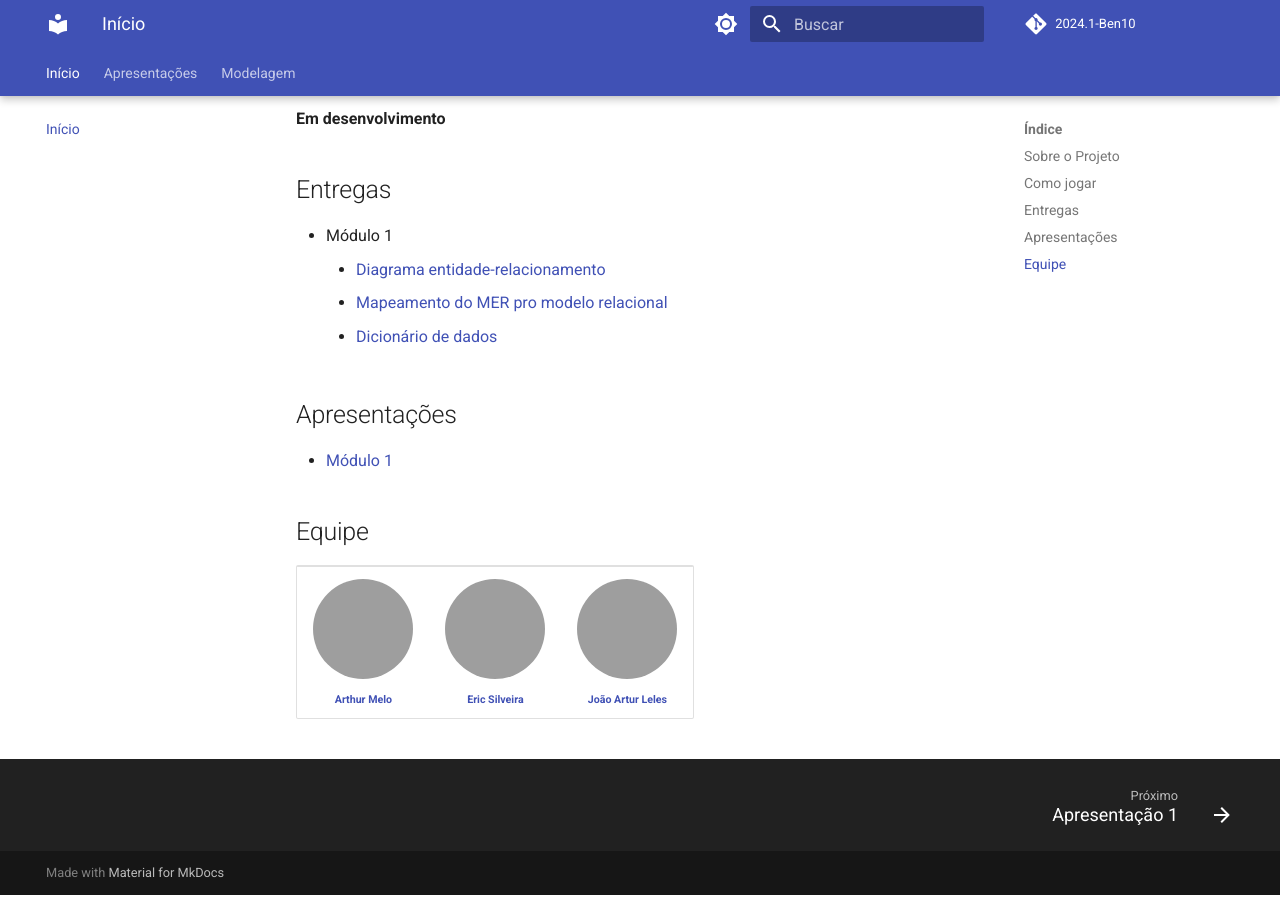
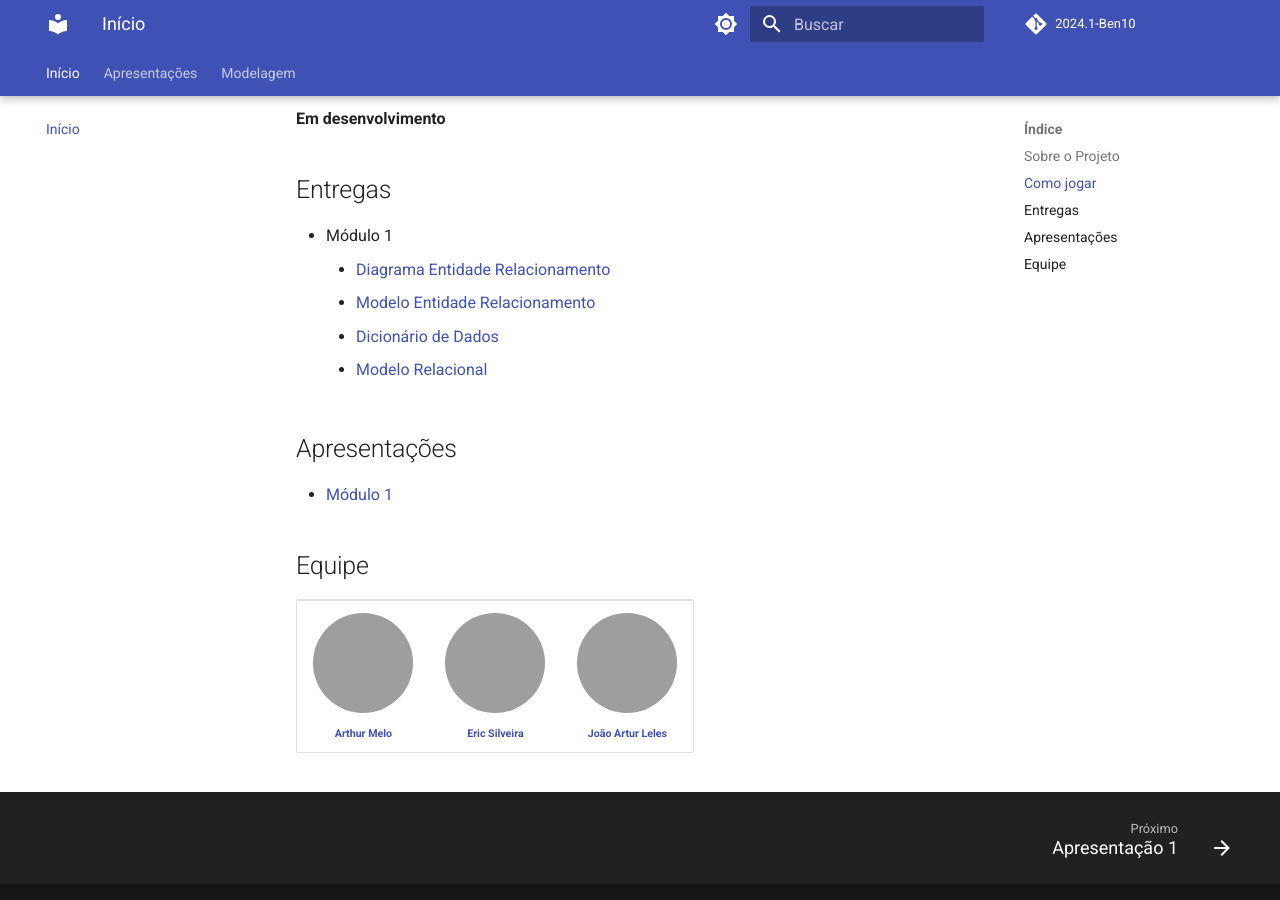
Before and after one commit to SBD1/2024.1-Ben10, an MkDocs documentation site: the page built from docs/index.md, in a window 1280 px wide and 900 px high, scrolled down 791 px, cut to the strip 0-900 px from the top of the window. Built offline with MkDocs 1.6.1 and Material for MkDocs 9.7.7, drawn with Linux system fonts in a browser that asks for light colours; comment, search, counter and statistics services are not loaded; the version menu is left out; grey boxes are pictures that could not be loaded.

```diff
--- a/docs/index.md
+++ b/docs/index.md
@@ -15,12 +15,13 @@ Projeto criado para a disciplina de Sistema de Banco de Dados 1. Neste projeto,
 
 ## Entregas
 - Módulo 1
-    - [Diagrama entidade-relacionamento](index.md)
-    - [Mapeamento do MER pro modelo relacional](index.md)
-    - [Dicionário de dados](index.md)
+    - [Diagrama Entidade Relacionamento](https://sbd1.github.io/2024.1-Ben10/modulo1/DER/)
+    - [Modelo Entidade Relacionamento](https://sbd1.github.io/2024.1-Ben10/modulo1/MER/)
+    - [Dicionário de Dados](https://sbd1.github.io/2024.1-Ben10/modulo1/DD/)
+    - [Modelo Relacional](https://sbd1.github.io/2024.1-Ben10/modulo1/MR/)
 
 ## Apresentações
-- [Módulo 1](index.md)
+- [Módulo 1](https://sbd1.github.io/2024.1-Ben10/apresentacao/apresentacao1/)
 
 ## Equipe
 
--- a/mkdocs.yml
+++ b/mkdocs.yml
@@ -19,9 +19,12 @@ nav:
     - Início: "index.md"
     - Apresentações:
         - Apresentação 1: "apresentacao/apresentacao1.md"
+        - Apresentação 2: "apresentacao/apresentacao2.md"
+        - Apresentação 3: "apresentacao/apresentacao3.md"
+        - Apresentação 4: "apresentacao/apresentacaoFinal.md"
     - Modelagem:
+        - Modelo Entidade Relacionamento: "modulo1/MER.md"
         - Diagrama Entidade Relacionamento: "modulo1/DER.md"
-        - Modelo Entidade Relacionamento: "modulo1/MER.md"
         - Dicionário de Dados: "modulo1/DD.md"
         - Modelo Relacional: "modulo1/MR.md"
 theme:
```
Also changed, not shown: README.md (+4 -4 lines), docs/apresentacao/apresentacao2.md (added), docs/apresentacao/apresentacao3.md (added), docs/apresentacao/apresentacaoFinal.md (added).
